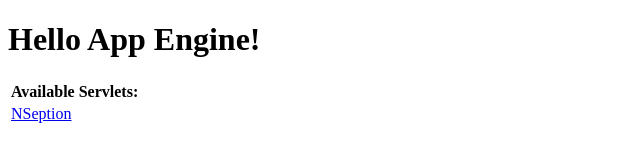
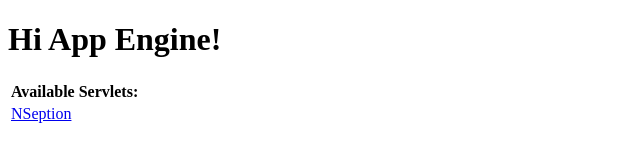
Before and after one commit to mnicpt/nSeption, a plain HTML site: page nSeption/war/index.html in a window 1280 px wide. Shown: the whole page, without its empty margins (0-640 px from the left). Drawn offline with Linux system fonts and the light colour scheme.

Commit message:
index change

```diff
--- a/nSeption/war/index.html
+++ b/nSeption/war/index.html
@@ -8,7 +8,7 @@
   </head>
 
   <body>
-    <h1>Hello App Engine!</h1>
+    <h1>Hi App Engine!</h1>
 
     <table>
       <tr>
```
